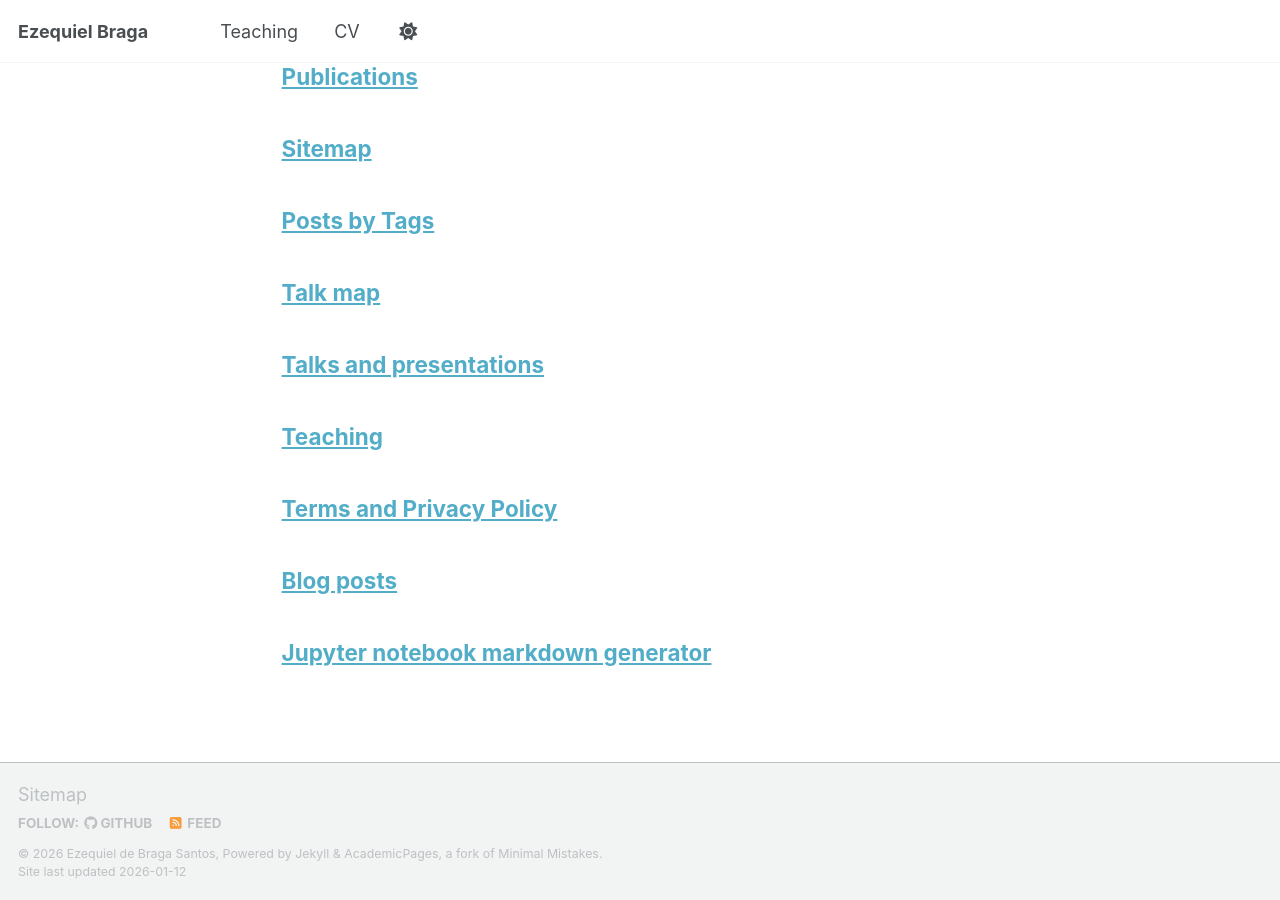
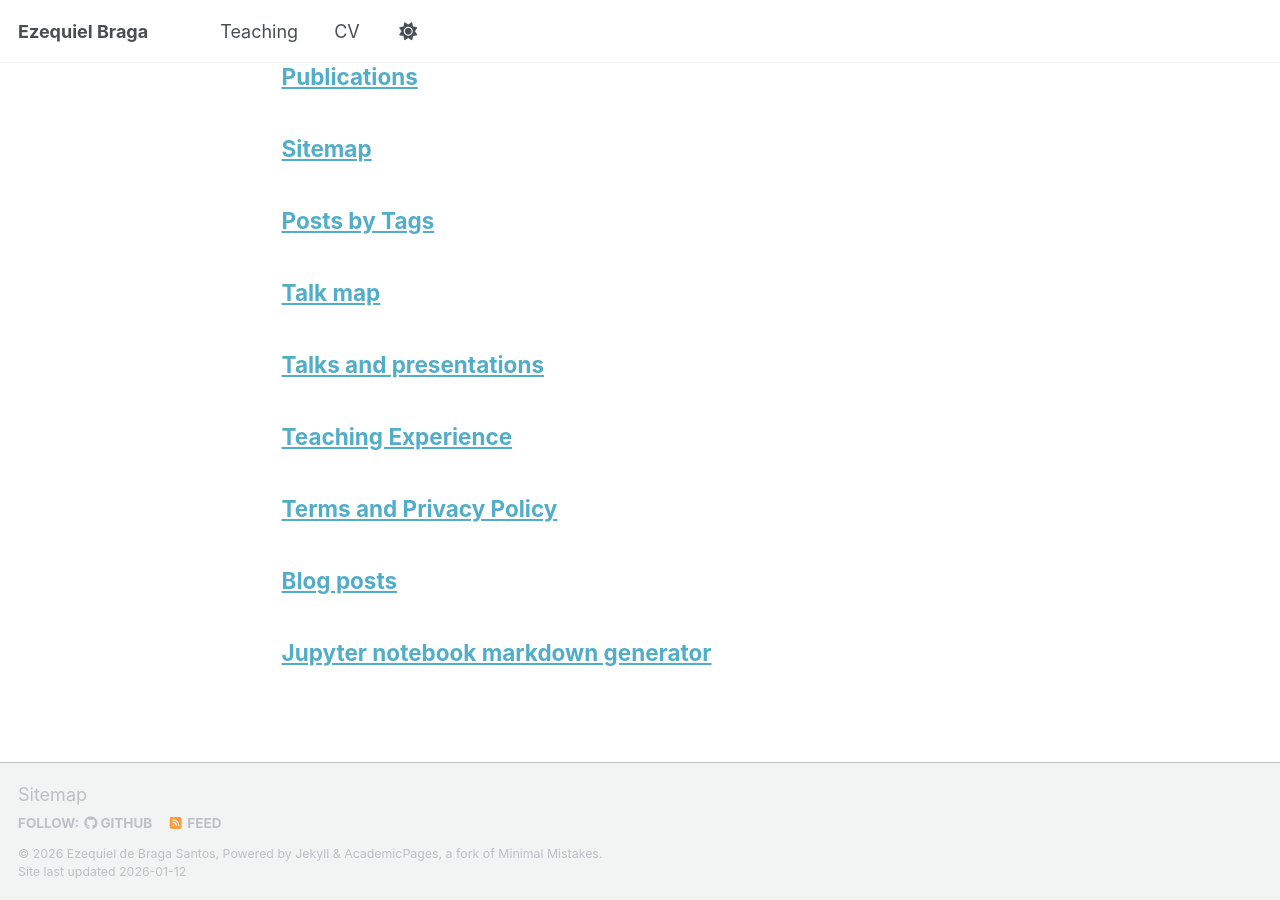
Before and after one commit to EzequielEBS/ezequielebs.github.io, a Jekyll site: the page built from _pages/page-archive.html, in a window 1280 px wide and 900 px high, scrolled down 901 px. Built offline with Jekyll 4.4.1, drawn with Linux system fonts in a browser that asks for light colours; a script bundle is joined from its source files by our own code; library files that are not in the unit come from our copies.

Commit message:
Modify teaching page title and add section
Updated the title from 'Teaching' to 'Teaching Experience' and added a section for Teaching Assistant.

```diff
--- a/_pages/teaching.html
+++ b/_pages/teaching.html
@@ -1,12 +1,14 @@
 ---
 layout: archive
-title: "Teaching"
+title: "Teaching Experience"
 permalink: /teaching/
 author_profile: true
 ---
 
 {% include base_path %}
 
+### Teaching Assistant
+
 {% for post in site.teaching reversed %}
   {% include archive-single.html %}
 {% endfor %}
```
